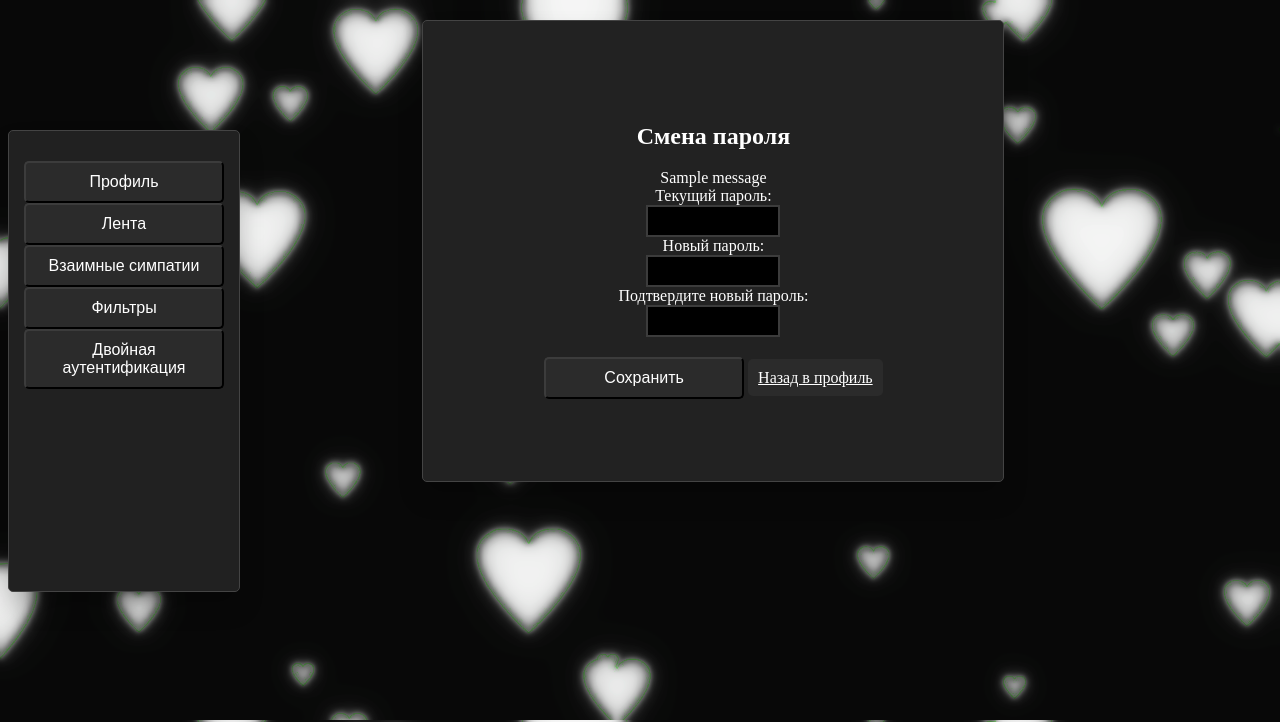
After one commit to mbalyanin/Datum, a Django app: template Datum/user/templates/registration/password_change.html in a window 1280 px wide. The commit adds this page. Shown: the top 722 px of the page. Run offline with Django 5.2, Linux system fonts and the light colour scheme; the template is opened without the code that fills it, so the values that code supplies are empty; tables that the repository leaves empty hold one stand-in row (values such as "Sample post"); one stand-in notice (Sample message) is shown.

Commit message:
Смена пароля

```diff
--- /dev/null
+++ b/Datum/user/templates/registration/password_change.html
@@ -0,0 +1,41 @@
+{% extends 'registration/base.html' %}
+
+{% block title %}Смена пароля{% endblock %}
+
+{% block content %}
+<div class="reg-container" style="width: 500px; margin: 0 auto;">
+    <h2 class="card-title">Смена пароля</h2>
+
+    {% if messages %}
+        {% for message in messages %}
+            <div class="alert alert-{{ message.tags }}">
+                {{ message }}
+            </div>
+        {% endfor %}
+    {% endif %}
+
+    <form method="post">
+        {% csrf_token %}
+
+        <div class="form-group">
+            <label for="old_password">Текущий пароль:</label>
+            <input type="password" name="old_password" class="form-control" required>
+        </div>
+
+        <div class="form-group">
+            <label for="new_password1">Новый пароль:</label>
+            <input type="password" name="new_password1" class="form-control" required>
+        </div>
+
+        <div class="form-group">
+            <label for="new_password2">Подтвердите новый пароль:</label>
+            <input type="password" name="new_password2" class="form-control" required>
+        </div>
+
+        <div class="form-group" style="margin-top: 20px;">
+            <button type="submit" class="btn">Сохранить</button>
+            <a href="{% url 'profile' %}" class="btn btn-secondary">Назад в профиль</a>
+        </div>
+    </form>
+</div>
+{% endblock %}
--- a/Datum/user/templates/user/profile.html
+++ b/Datum/user/templates/user/profile.html
@@ -70,6 +70,7 @@
             {% csrf_token %}
             <button type="submit" class="btn btn-sm btn-outline-secondary">Выйти</button>
         </form>
+        <a href="{% url 'password_change' %}" class="btn" target="_blank">Сменить пароль</a>
     </div>
 
 </div>
--- a/requirements.txt
+++ b/requirements.txt
@@ -12,3 +12,4 @@ dateutils
 channels~=4.2.2
 channels-redis
 python-dateutil~=2.9.0.post0
+daphne
```
Also changed, not shown: Datum/user/models.py (+11 -0 lines), Datum/user/templates/registration/password_change_done.html (added, +13 -0 lines), Datum/user/urls.py (+9 -0 lines), Datum/user/views.py (+3 -4 lines).
